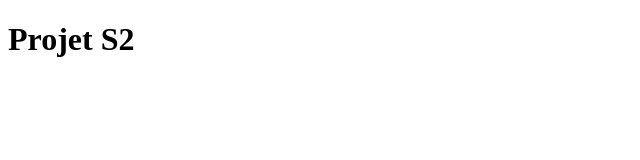
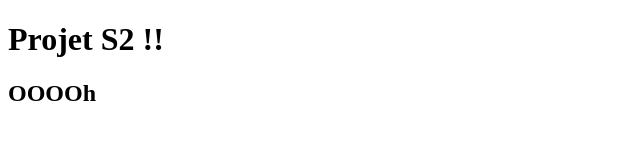
Before and after one commit to ongnac/Projet-S2, a plain HTML site: page Site.html in a window 1280 px wide. Shown: the whole page, without its empty margins (0-640 px from the left). Drawn offline with Linux system fonts and the light colour scheme.

Commit message:
Update Site.html

```diff
--- a/Site.html
+++ b/Site.html
@@ -7,6 +7,8 @@
     <title>Projet S2 </title>
 </head>
 <body>
-   <h1> Projet S2 </h1>
+   <h1> Projet S2  !! </h1>
+    <h2> OOOOh <h2>
+
 </body>
 </html>
```
